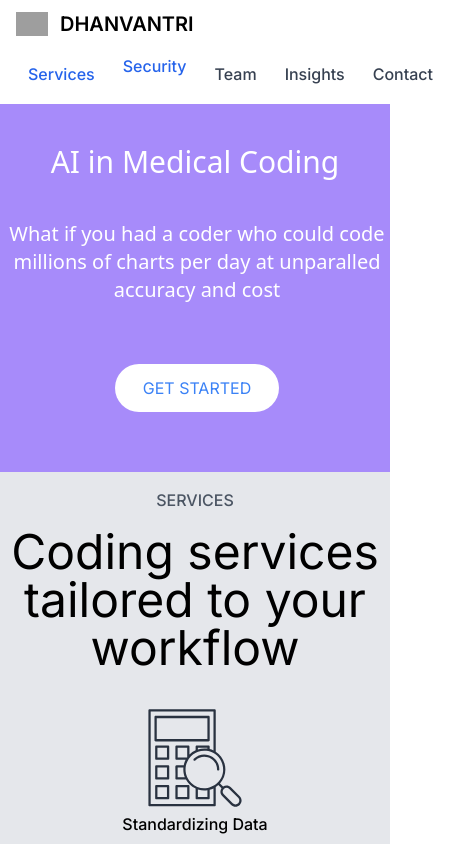
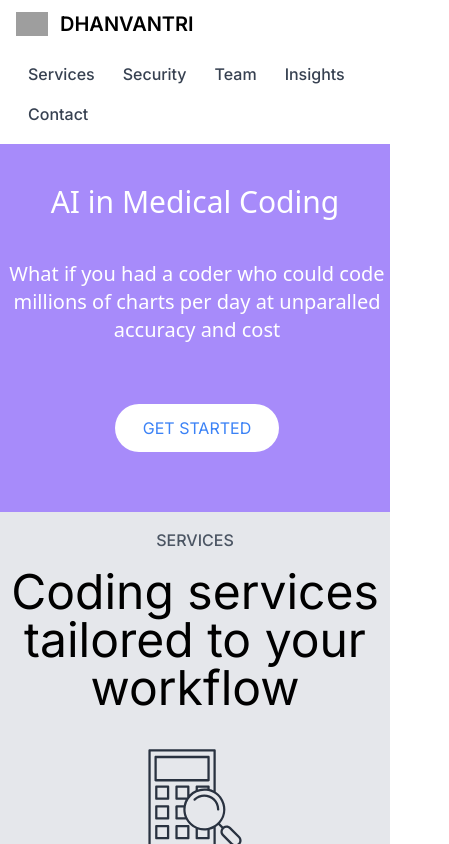
Before and after one commit to Madhur-2k3/medical-app, a Next.js app: page / in a window 390 px wide. Shown: the top 844 px of the page, 449 px wide, since content can reach past the window. Built offline with nearby package versions, Linux system fonts and the light colour scheme; grey boxes are pictures that could not be loaded.

Commit message:
Fixed Header click

```diff
--- a/src/app/components/Header.jsx
+++ b/src/app/components/Header.jsx
@@ -56,7 +56,7 @@
 
 
     <header>
-    <nav class="bg-white border-gray-200 px-4 lg:px-6 py-2.5 dark:bg-gray-800">
+    <nav class="bg-white border-gray-200 px-4 lg:px-6 py-2.5 dark:bg-gray-800 sticky top-0">
         <div class="flex flex-wrap justify-between items-center mx-auto max-w-screen-xl">
             <Link href="/" class="flex items-center">
                 <img src="https://flowbite.com/docs/images/logo.svg" class="mr-3 h-6 sm:h-9" alt="Flowbite Logo" />
@@ -72,21 +72,23 @@
                 </button> */}
             </div>
             <div class=" justify-between items-center w-full lg:flex lg:w-auto lg:order-1" id="mobile-menu-2">
-                <ul class="flex flex-row mt-4 font-medium lg:flex-row lg:space-x-8 lg:mt-0">
+                <ul class="flex flex-row mt-4 font-medium lg:flex-row lg:space-x-8 lg:mt-0 flex-wrap">
                     <li>
-                        <Link href="/services" class={`"  block py-2 pr-4 pl-3 text-white rounded bg-primary-700 lg:bg-transparent lg:text-primary-700 lg:p-0 dark:text-white ${Pathname==='/' && '!text-blue-600 border-blue-600'}"`} aria-current="page">Services</Link>
+                        <Link href="/services" class={`"  block py-2 pr-4 pl-3 text-gray-700 rounded bg-primary-700 lg:bg-transparent lg:text-primary-700 lg:p-0 dark:text-gray-400 ${Pathname==='/services' && '!text-white border-white'} "`} aria-current="page">Services</Link>
+                    </li>
+
+                    <li>
+                        <Link href="/security" class={`" block py-2 pr-4 pl-3 text-gray-700 rounded bg-primary-700 lg:bg-transparent lg:text-primary-700 lg:p-0 dark:text-gray-400 ${Pathname==='/security' && '!text-white border-white'}  "`}>Security</Link>
+                    </li>
+
+                    <li>
+                        <Link href="/team" class={`" block py-2 pr-4 pl-3 text-gray-700 rounded bg-primary-700 lg:bg-transparent lg:text-primary-700 lg:p-0 dark:text-gray-400 ${Pathname==='/team' && '!text-white border-white'}  "`}>Team</Link>
                     </li>
                     <li>
-                        <Link href="/security" class={`"block py-2 pr-4 pl-3 text-gray-700 border-b border-gray-100 hover:bg-gray-50 lg:hover:bg-transparent lg:border-0 lg:hover:text-primary-700 lg:p-0 dark:text-gray-400 lg:dark:hover:text-white dark:hover:bg-gray-700 dark:hover:text-white lg:dark:hover:bg-transparent dark:border-gray-700 ${Pathname==='/' && '!text-blue-600 border-blue-600'}"`}>Security</Link>
+                        <Link href="/insights" class={`" block py-2 pr-4 pl-3 text-gray-700 rounded bg-primary-700 lg:bg-transparent lg:text-primary-700 lg:p-0 dark:text-gray-400 ${Pathname==='/insights' && '!text-white border-white'}  "`}>Insights</Link>
                     </li>
                     <li>
-                        <Link href="/team" class="block py-2 pr-4 pl-3 text-gray-700 border-b border-gray-100 hover:bg-gray-50 lg:hover:bg-transparent lg:border-0 lg:hover:text-primary-700 lg:p-0 dark:text-gray-400 lg:dark:hover:text-white dark:hover:bg-gray-700 dark:hover:text-white lg:dark:hover:bg-transparent dark:border-gray-700">Team</Link>
-                    </li>
-                    <li>
-                        <Link href="/insights" class="block py-2 pr-4 pl-3 text-gray-700 border-b border-gray-100 hover:bg-gray-50 lg:hover:bg-transparent lg:border-0 lg:hover:text-primary-700 lg:p-0 dark:text-gray-400 lg:dark:hover:text-white dark:hover:bg-gray-700 dark:hover:text-white lg:dark:hover:bg-transparent dark:border-gray-700">Insights</Link>
-                    </li>
-                    <li>
-                        <Link href="/contact" class="block py-2 pr-4 pl-3 text-gray-700 border-b border-gray-100 hover:bg-gray-50 lg:hover:bg-transparent lg:border-0 lg:hover:text-primary-700 lg:p-0 dark:text-gray-400 lg:dark:hover:text-white dark:hover:bg-gray-700 dark:hover:text-white lg:dark:hover:bg-transparent dark:border-gray-700">Contact</Link>
+                        <Link href="/contact" class={`" block py-2 pr-4 pl-3 text-gray-700 rounded bg-primary-700 lg:bg-transparent lg:text-primary-700 lg:p-0 dark:text-gray-400 ${Pathname==='/contact' && '!text-white border-white'} "`}>Contact</Link>
                     </li>
                 </ul>
               </div>
```
